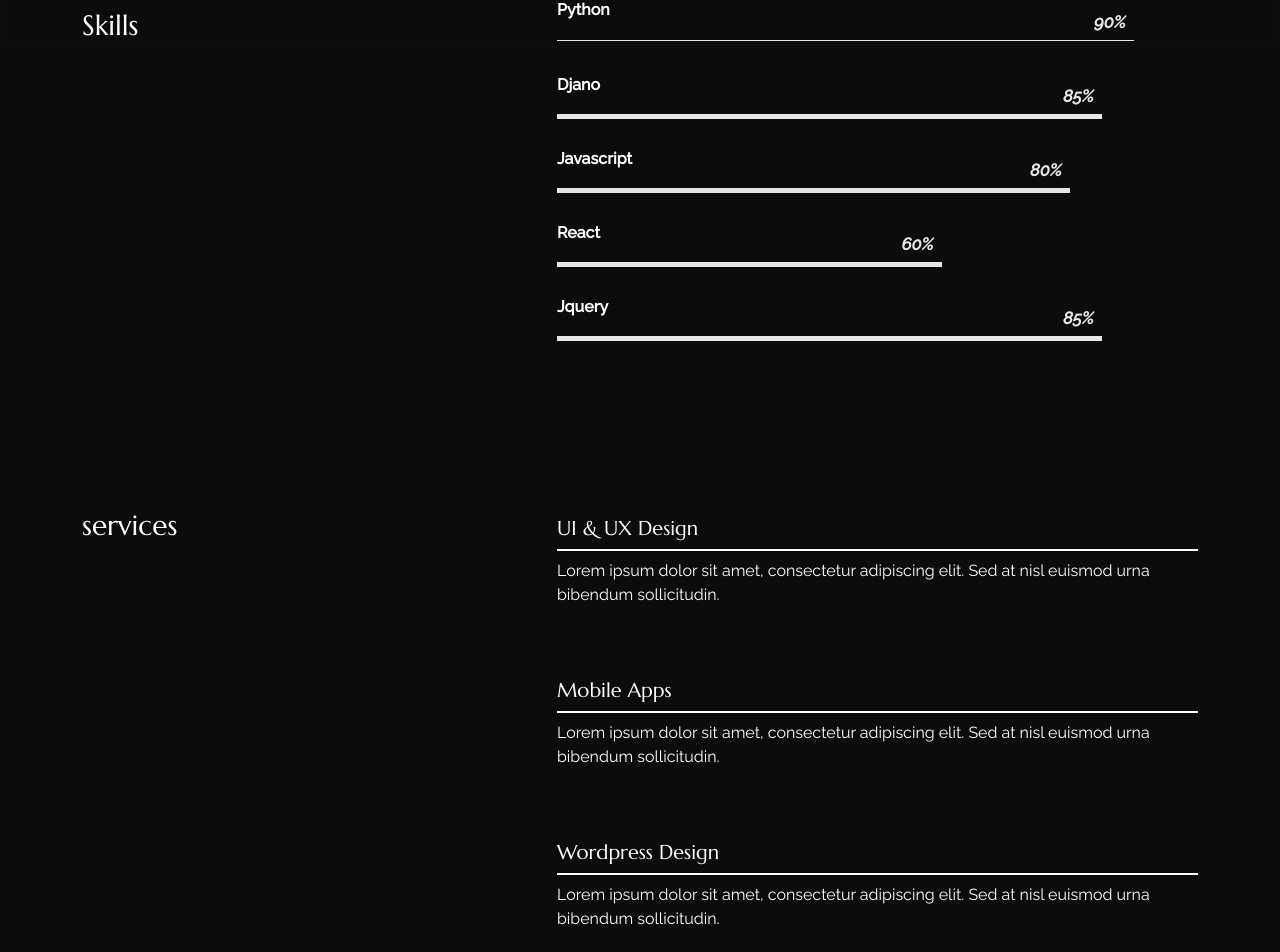
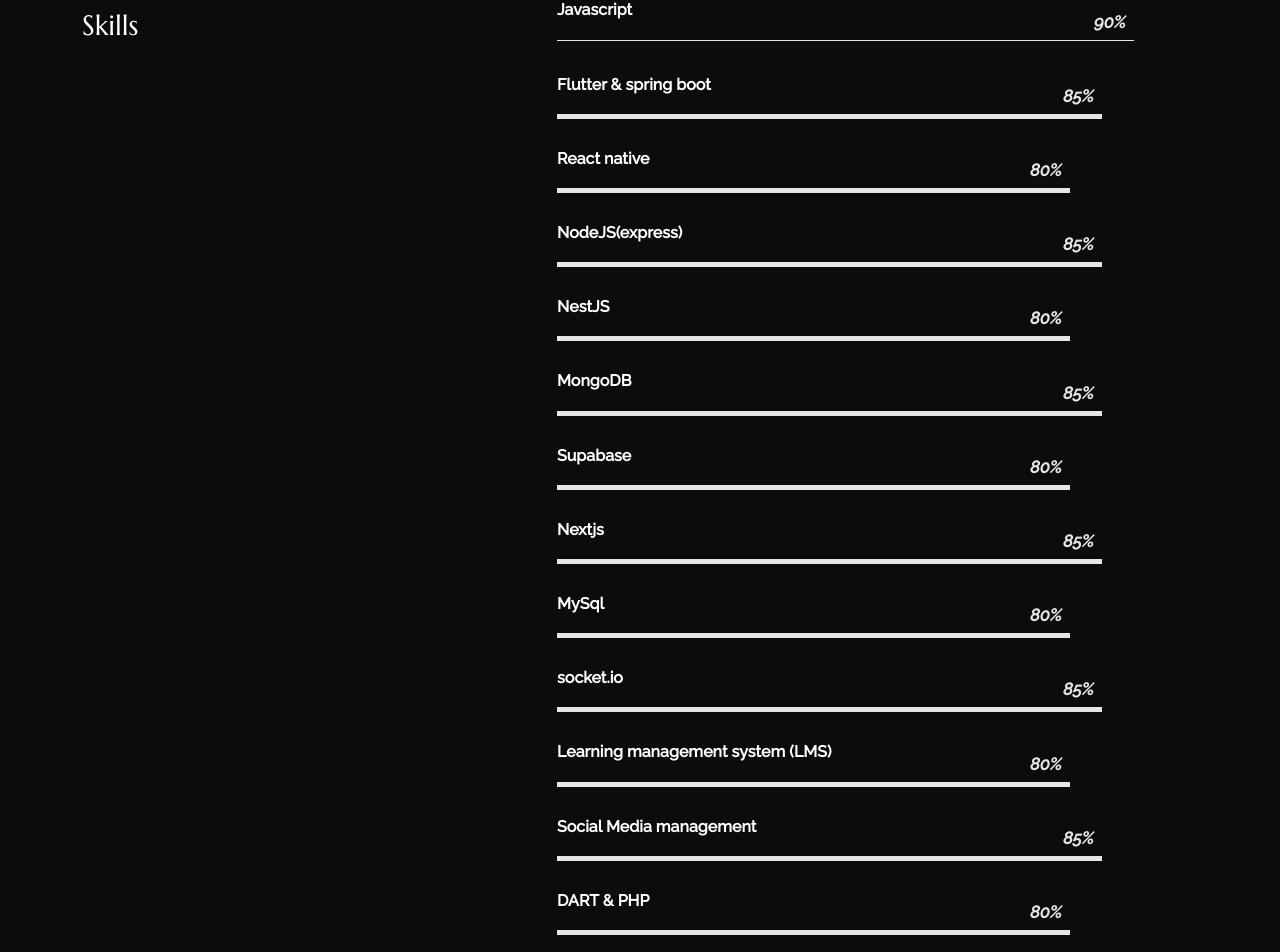
Before and after one commit to davyken/My-new-portfolio, a React (Create React App) app: page /about in a window 1280 px wide. Shown: the part 749-1701 px from the top of the page. Built offline with nearby package versions, Linux system fonts and the light colour scheme.

Commit message:
modify services

```diff
--- a/src/content_option.js
+++ b/src/content_option.js
@@ -48,38 +48,78 @@
 ];
 
 const skills = [{
-        name: "Python",
+        name: "Javascript",
         value: 90,
     },
     {
-        name: "Djano",
+        name: "Flutter & spring boot",
         value: 85,
     },
     {
-        name: "Javascript",
+        name: "React native",
         value: 80,
     },
     {
-        name: "React",
-        value: 60,
+        name: "NodeJS(express)",
+        value: 85,
     },
     {
-        name: "Jquery",
+        name: "NestJS",
+        value: 80,
+    },
+    {
+        name: "MongoDB",
+        value: 85,
+    },
+    {
+        name: "Supabase",
+        value: 80,
+    },
+    {
+        name: "Nextjs",
+        value: 85,
+    },
+    {
+        name: "MySql",
+        value: 80,
+    },
+    {
+        name: "socket.io",
+        value: 85,
+    },
+    {
+        name: "Learning management system (LMS)",
+        value: 80,
+    },
+    {
+        name: "Social Media management",
+        value: 85,
+    },
+    {
+        name: "DART & PHP",
+        value: 80,
+    },
+    {
+        name: "Canva & Capcut",
         value: 85,
     },
 ];
 
 const services = [{
         title: "UI & UX Design",
-        description: "Lorem ipsum dolor sit amet, consectetur adipiscing elit. Sed at nisl euismod urna bibendum sollicitudin.",
+        description: "Craft intuitive and delightful digital experiences by marrying user research, information architecture, and thoughtful visual design. Our UI/UX design process focuses on usability, accessibility, and performance to create interfaces that feel effortless and empower users to accomplish their goals with confidence.",
     },
     {
-        title: "Mobile Apps",
-        description: "Lorem ipsum dolor sit amet, consectetur adipiscing elit. Sed at nisl euismod urna bibendum sollicitudin.",
+        title: "Fullstackdev",
+        description: "Designing mobile and web experiences that glide across devices and screen sizes. We prioritize performance, accessibility, and engaging interactions to turn complex tasks into simple, enjoyable journeys on iOS and Android.",
     },
     {
         title: "Wordpress Design",
-        description: "Lorem ipsum dolor sit amet, consectetur adipiscing elit. Sed at nisl euismod urna bibendum sollicitudin.",
+        description: "Transform your WordPress presence with clean, responsive designs that honor your brand and content strategy. From theme customization to widget architecture and SEO-friendly layouts, we deliver fast, scalable sites that look great on every device.",
+    },
+     {
+        title: "Video Editing",
+        description: "Gives live to your pictures with my professional video editing services. Whether you need promotional videos, social media content, or personal projects, I bring creativity and technical expertise to craft compelling narratives that captivate your audience.",
     },
 ];
 
```
